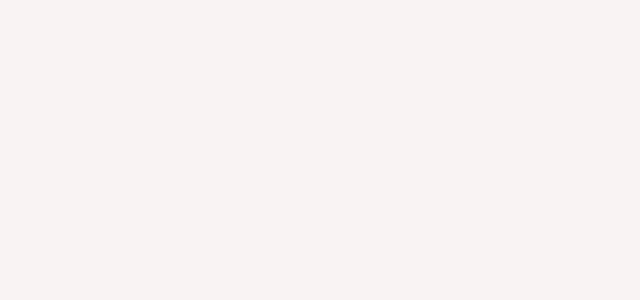
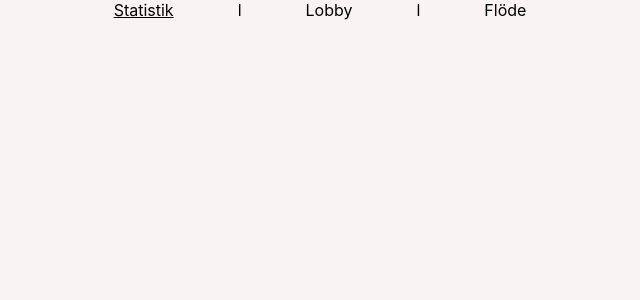
Before and after one commit to albintillas/flakdagsappen, a React (Create React App) app: page /statistics in a window 1280 px wide. Before the commit this address had no page. Shown: the top 300 px of the page, without its empty margins (320-960 px from the left). Built offline with nearby package versions, Linux system fonts and the light colour scheme.

Commit message:
Routes i header funkar nu

```diff
--- a/src/App.js
+++ b/src/App.js
@@ -4,7 +4,9 @@ import React from 'react'
 import StartPage from './pages/StartPage.js';
 import JoinGamePage from './pages/JoinGamePage.js';
 import CreateGamePage from './pages/CreateGamePage.js';
-import FeedPage from './pages/FeedPage';
+import FeedPage from './pages/FeedPage.js';
+import LobbyPage from './pages/LobbyPage.js';
+import StatisticsPage from './pages/StatisticsPage.js';
 import {BrowserRouter, Routes, Route} from "react-router-dom";
 
 function App() {
@@ -16,6 +18,8 @@ function App() {
         <Route path="/joingame" element={<JoinGamePage/>}/>
         <Route path="/creategame" element={<CreateGamePage/>}/>
         <Route path="/feed" element={<FeedPage/>}/>
+        <Route path="/lobby" element={<LobbyPage/>}/>
+        <Route path="/statistics" element={<StatisticsPage/>}/>
       </Routes>
     </BrowserRouter>
 
--- a/src/pages/LobbyPage.js
+++ b/src/pages/LobbyPage.js
@@ -1,4 +1,4 @@
-import Header from '../components/header.js';
+import Header from '../components/Header.js';
 import React from 'react';
 
 // Ha allt av sidans innehåll i main diven
--- a/src/pages/StatisticsPage.js
+++ b/src/pages/StatisticsPage.js
@@ -1,4 +1,4 @@
-import Header from '../components/header.js';
+import Header from '../components/Header.js';
 import React from 'react';
 
 // Ha allt av sidans innehåll i main diven
```
